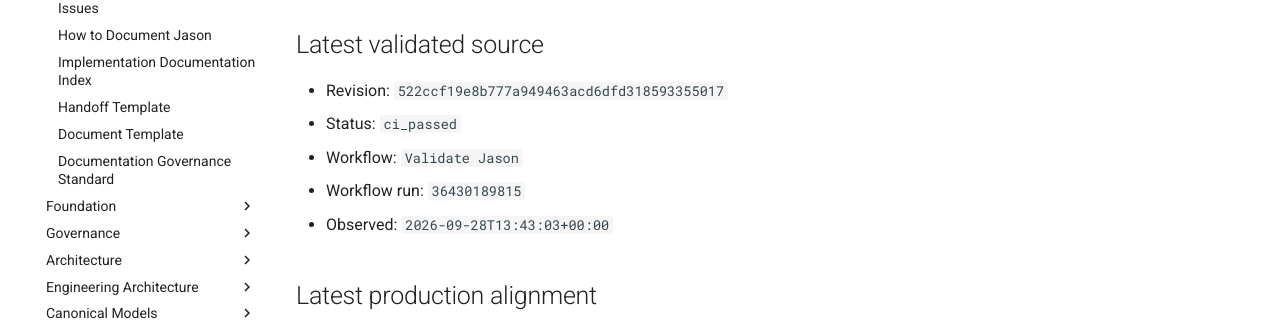
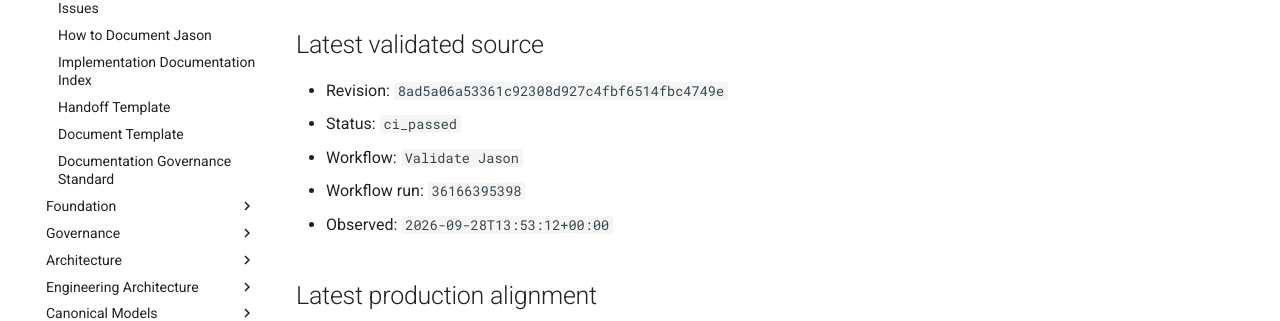
Before and after one commit to al-teamaot-com/jason, an MkDocs documentation site: the page built from docs/control/AUTOMATED-CHANGE-STATE.md, in a window 1280 px wide and 1163 px high. Shown: the part 337-658 px from the top of the window. Built offline with MkDocs 1.6.1 and Material for MkDocs 9.7.7, drawn with Linux system fonts in a browser that asks for light colours; comment, search, counter and statistics services are not loaded.

Commit message:
Reconcile automated documentation state for 8ad5a06a5336

```diff
--- a/docs/control/AUTOMATED-CHANGE-STATE.md
+++ b/docs/control/AUTOMATED-CHANGE-STATE.md
@@ -8,11 +8,11 @@
 
 ## Latest validated source
 
-- Revision: `522ccf19e8b777a949463acd6dfd318593355017`
+- Revision: `8ad5a06a53361c92308d927c4fbf6514fbc4749e`
 - Status: `ci_passed`
 - Workflow: `Validate Jason`
-- Workflow run: `36430189815`
-- Observed: `2026-09-28T13:43:03+00:00`
+- Workflow run: `36166395398`
+- Observed: `2026-09-28T13:53:12+00:00`
 
 ## Latest production alignment
 
```
Also changed, not shown: docs/control/AUTOMATED-CHANGE-STATE.json (+4 -4 lines).
